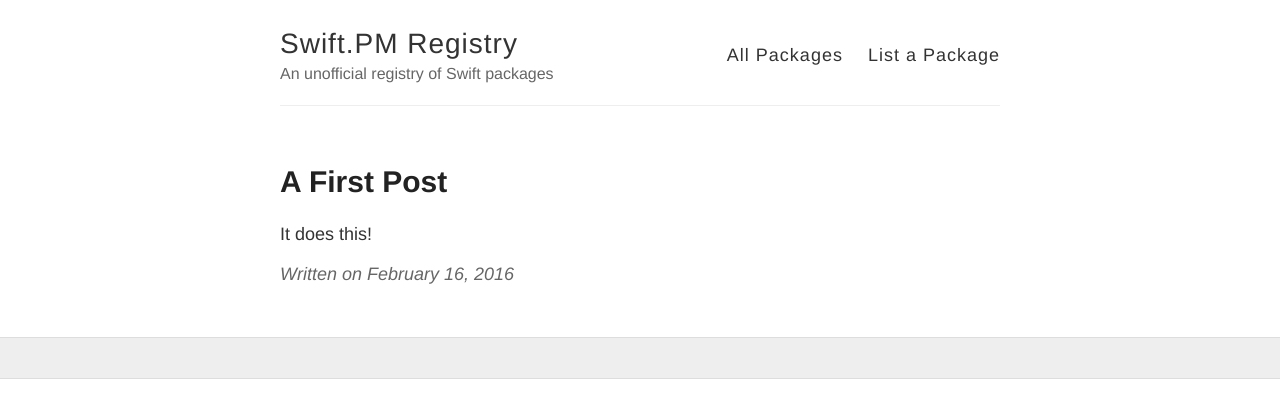
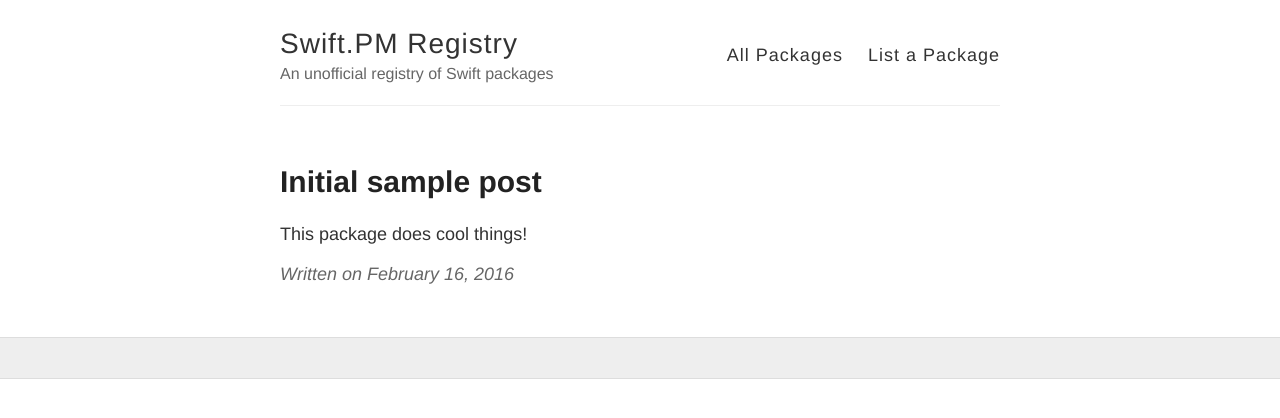
Before and after one commit to Swift-PM/Swift.PM-Site, a Jekyll site: the page built from _posts/2016-02-16-Initial.md, in a window 1280 px wide. Shown: the top 418 px of the page. Built offline with Jekyll 4.4.1, drawn with Linux system fonts in a browser that asks for light colours; Markdown is read by kramdown in place of the engine named in the settings.

Commit message:
Updated initial

```diff
--- a/_posts/2016-02-16-Initial.md
+++ b/_posts/2016-02-16-Initial.md
@@ -1,10 +1,10 @@
 ---
 layout: post
-title: A First Post
+title: Initial sample post
 post_author: Robert S Mozayeni
 package_url: http://rsmoz.me
 ---
 
-It does this!
+This package does cool things!
 
 <!--PKG_END-->
```
